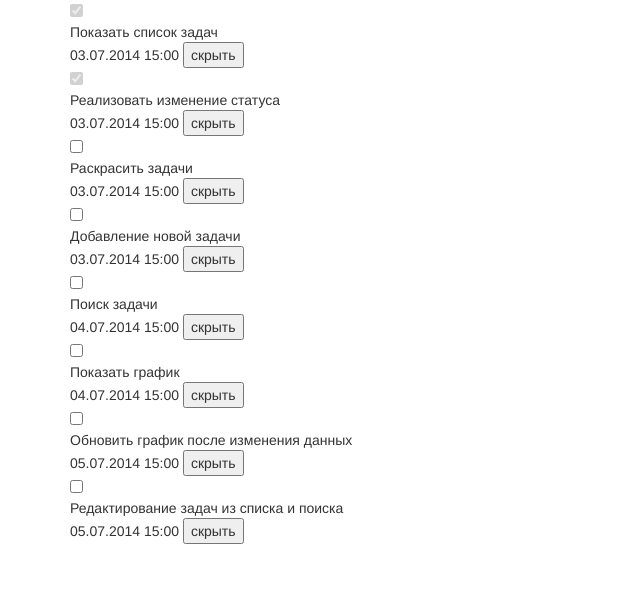
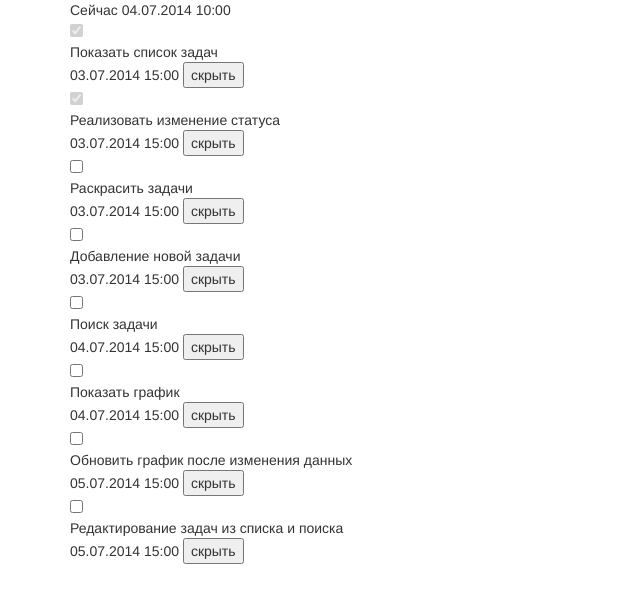
Before and after one commit to FireVolkhov/tasker, a website: page index.html in a window 1280 px wide. Shown: the whole page, without its empty margins (0-640 px from the left). Drawn offline with nearby package versions, Linux system fonts and the light colour scheme; some packages are replaced by stand-ins of ours; files that its build step writes are made by us from their sources; a script that the page names is missing.

Commit message:
Добавил серверное время

```diff
--- a/app/tasks-list/tasks-list-controller.js
+++ b/app/tasks-list/tasks-list-controller.js
@@ -9,6 +9,7 @@
 
 angular.module('taskList', ['task-service', 'task-directive'])
 	.controller('taskListController', ['Task', function(Task){
+		this.nowTime = Task.getNowTime();
 		this.tasks = Task.getAll();
 	}])
 ;
--- a/app/tasks-list/tasks-list-controller_test.js
+++ b/app/tasks-list/tasks-list-controller_test.js
@@ -12,7 +12,7 @@ describe('tasks-list', function(){
 
 	it('Отображение списка задач', function() {
 		texts.forEach(function(text){
-			expect(element(by.css('.tasks-list')).getText()).toContain(text);
+			expect(element(by.css('.tasksList')).getText()).toContain(text);
 		});
 	});
 });
--- a/app/tasks-list/tasks-list.html
+++ b/app/tasks-list/tasks-list.html
@@ -1,3 +1,4 @@
-<div class="tasks-list">
+<div class="tasksList">
+    <div class="taskList-nowTime">Сейчас {{ tasksCtrl.nowTime | date: 'dd.MM.yyyy H:mm' }}</div>
     <div ng-repeat="task in tasksCtrl.tasks" task="task"></div>
 </div>
```
